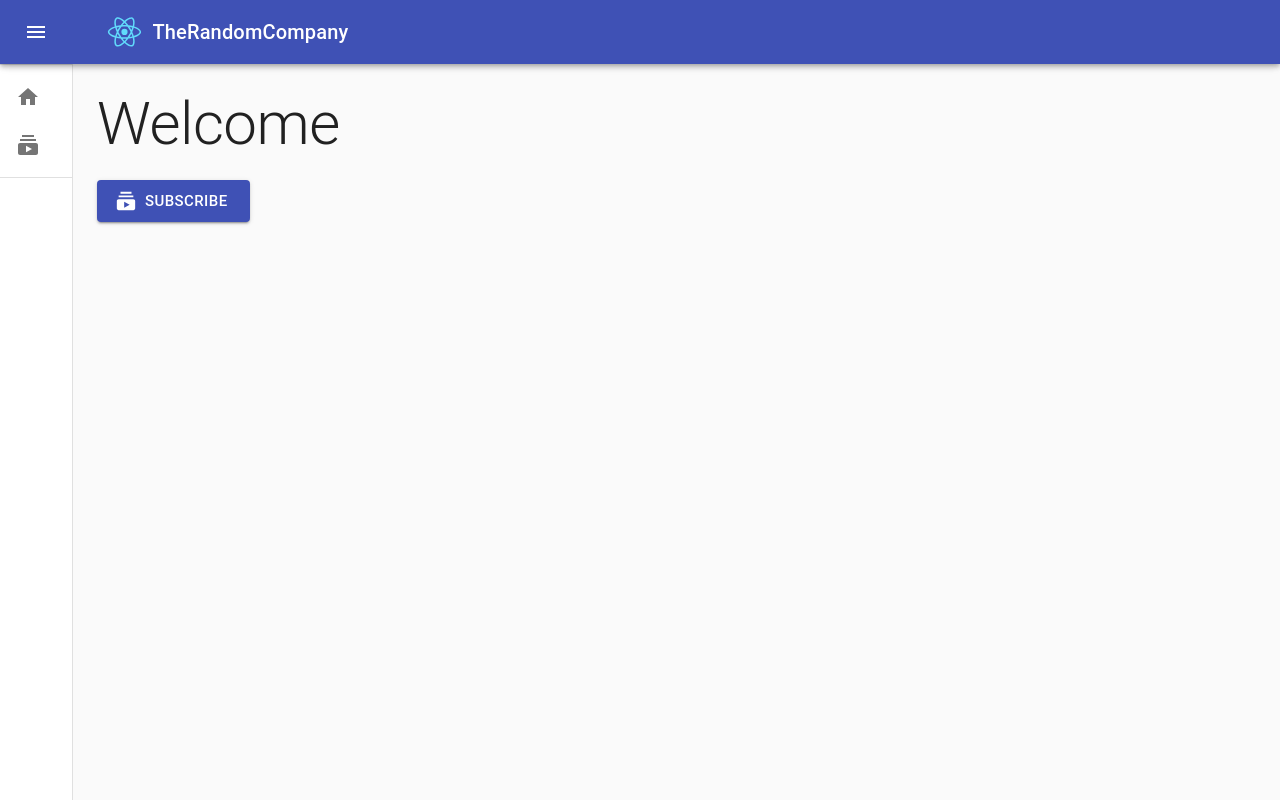
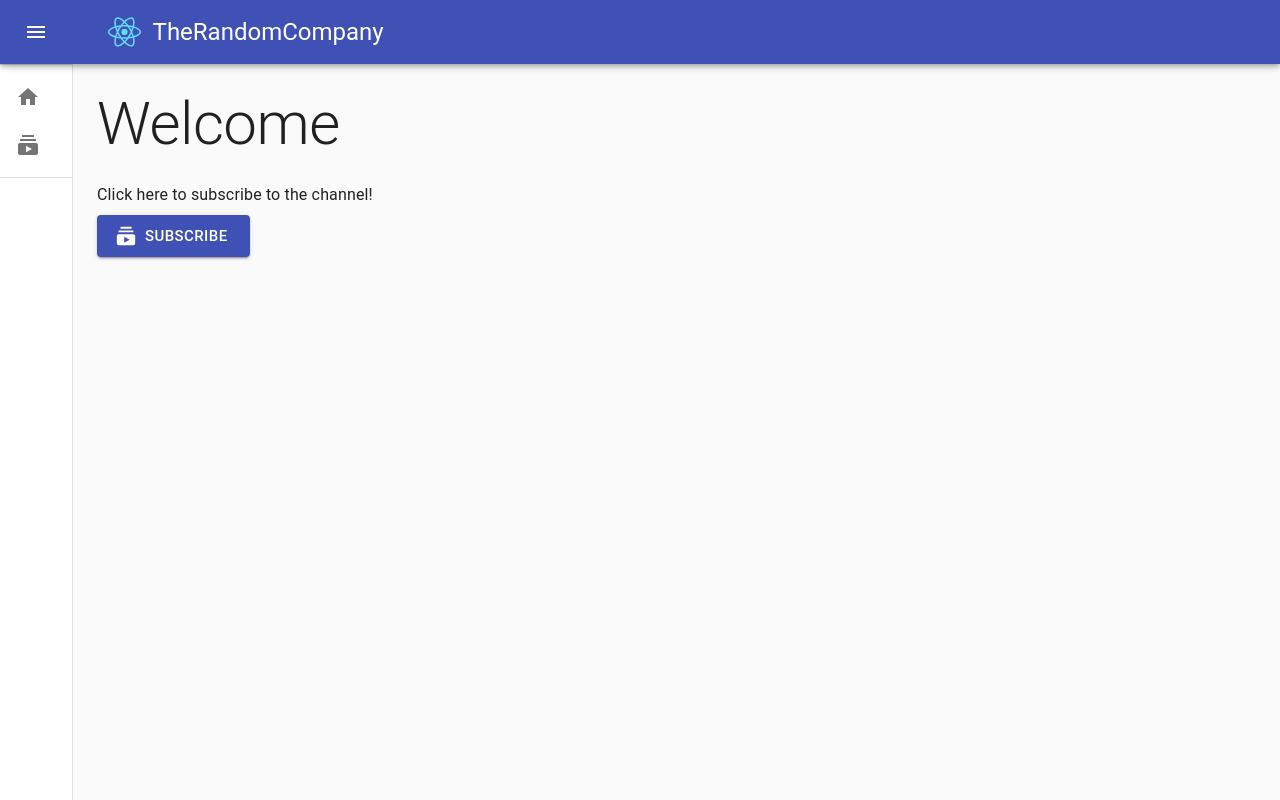
Before and after one commit to DewofyourYouth/iframe-in-modal, a React (Create React App) app: page / in a window 1280 px wide. Built offline with nearby package versions, Linux system fonts and the light colour scheme.

Commit message:
subscribe to the random company channel

```diff
--- a/src/App.tsx
+++ b/src/App.tsx
@@ -56,7 +56,7 @@ export default function App() {
             >
               <MenuIcon />
             </IconButton><img src={logo} height="40px" alt="logo" />
-            <Typography variant="h6" noWrap>
+            <Typography variant="h5" noWrap>
               TheRandomCompany
             </Typography>
           </Toolbar>
--- a/src/pages/Welcome.tsx
+++ b/src/pages/Welcome.tsx
@@ -7,12 +7,12 @@ export default function Welcome() {
   const history = useHistory();
   return (
     <div>
-      <Typography variant="h2">Welcome</Typography>
+      <Typography variant="h2" gutterBottom>Welcome</Typography>
+      <Typography variant="subtitle1" gutterBottom>Click here to subscribe to the channel!</Typography>
       <Button
         size="large"
         color="primary"
         variant="contained"
-        style={{ marginTop: "20px" }}
         startIcon={<SubscriptionsIcon />}
         onClick={() => history.push('/subscribe')}
       >
```
